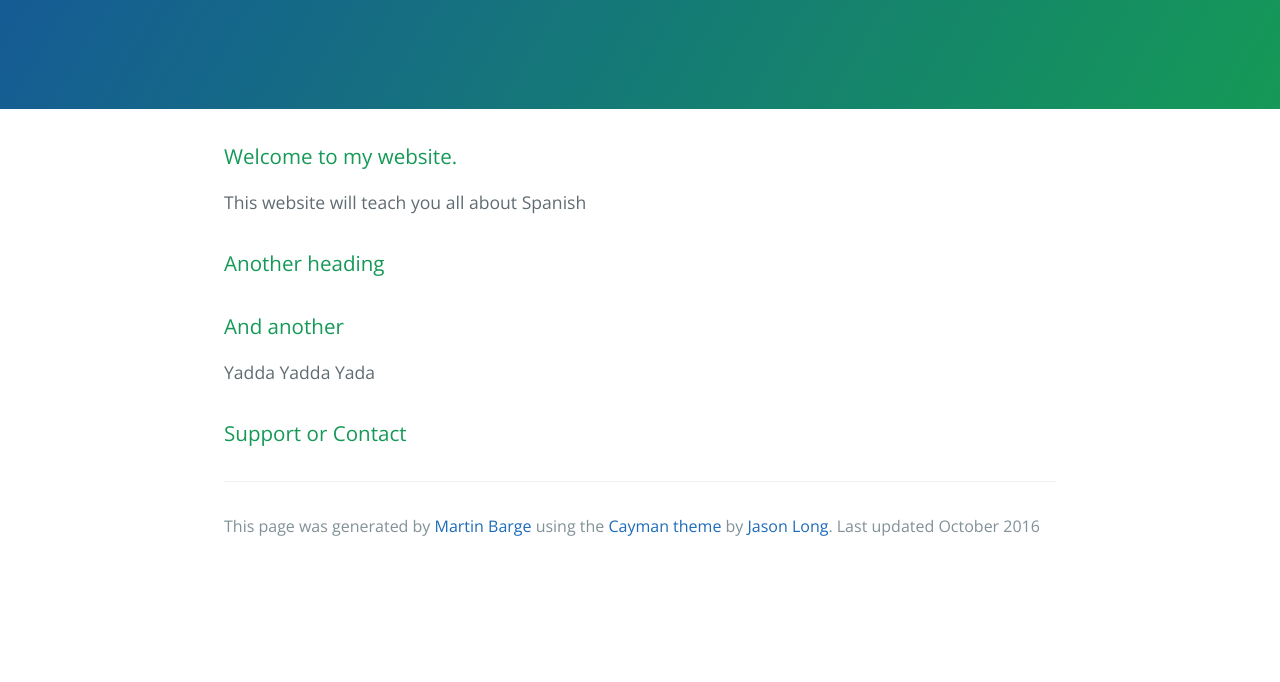
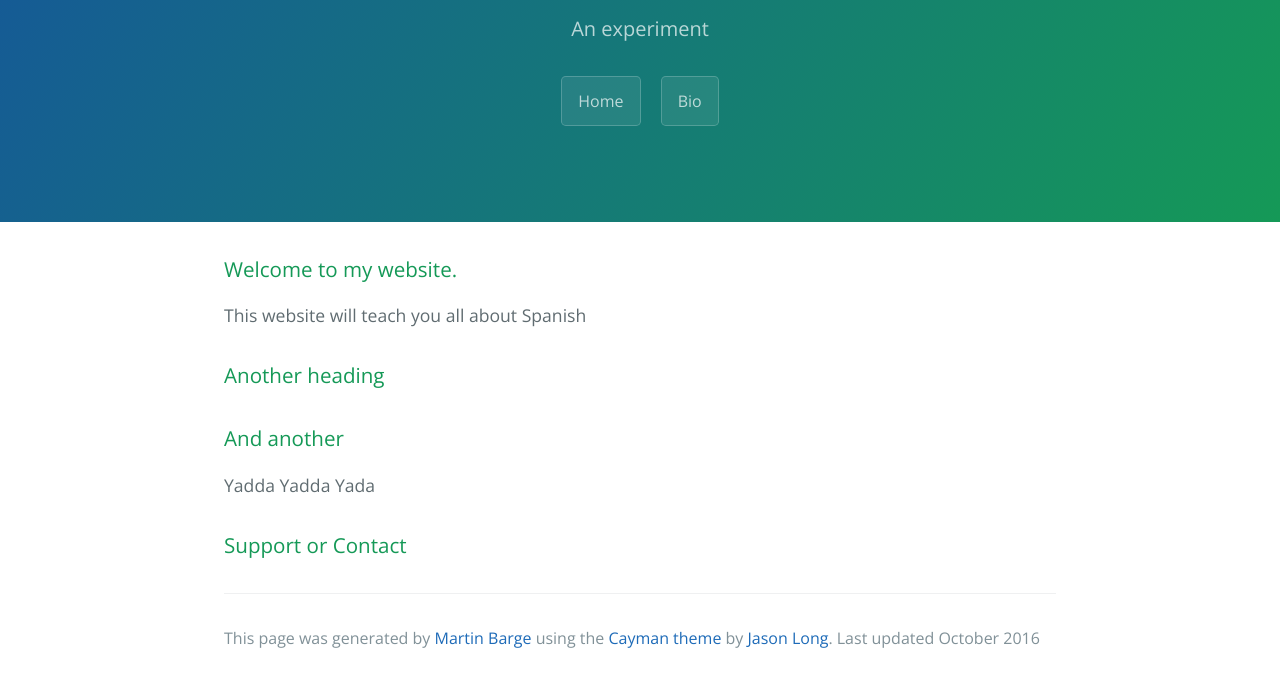
Before and after one commit to mibarge/mibarge.github.io, a plain HTML site: page index.html in a window 1280 px wide. Shown: the part 161-843 px from the top of the page. Before the commit the page ends 800 px from the top, so only its background shows below. Drawn offline with nearby package versions, Linux system fonts and the light colour scheme.

Commit message:
Update index.html

```diff
--- a/index.html
+++ b/index.html
@@ -12,7 +12,8 @@
   <body>
     <section class="page-header">
       <h1 class="project-name">Learn Spanish Today</h1>
-      <h2 class="project-tagline"></h2>
+      <h2 class="project-tagline">An experiment</h2>
+       <a href="index.html" class="btn">Home</a> <a href="bio.html" class="btn">Bio</a>
     </section>
 
     <section class="main-content">
```
